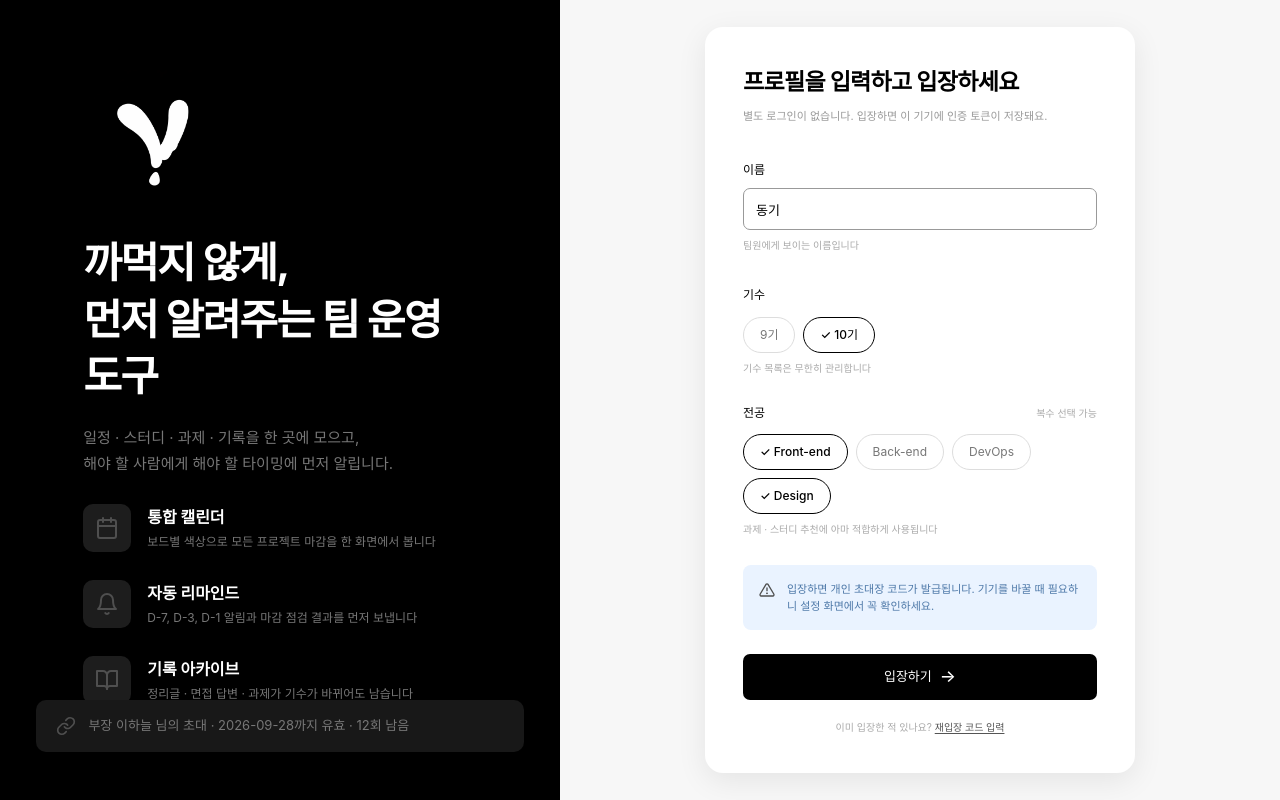
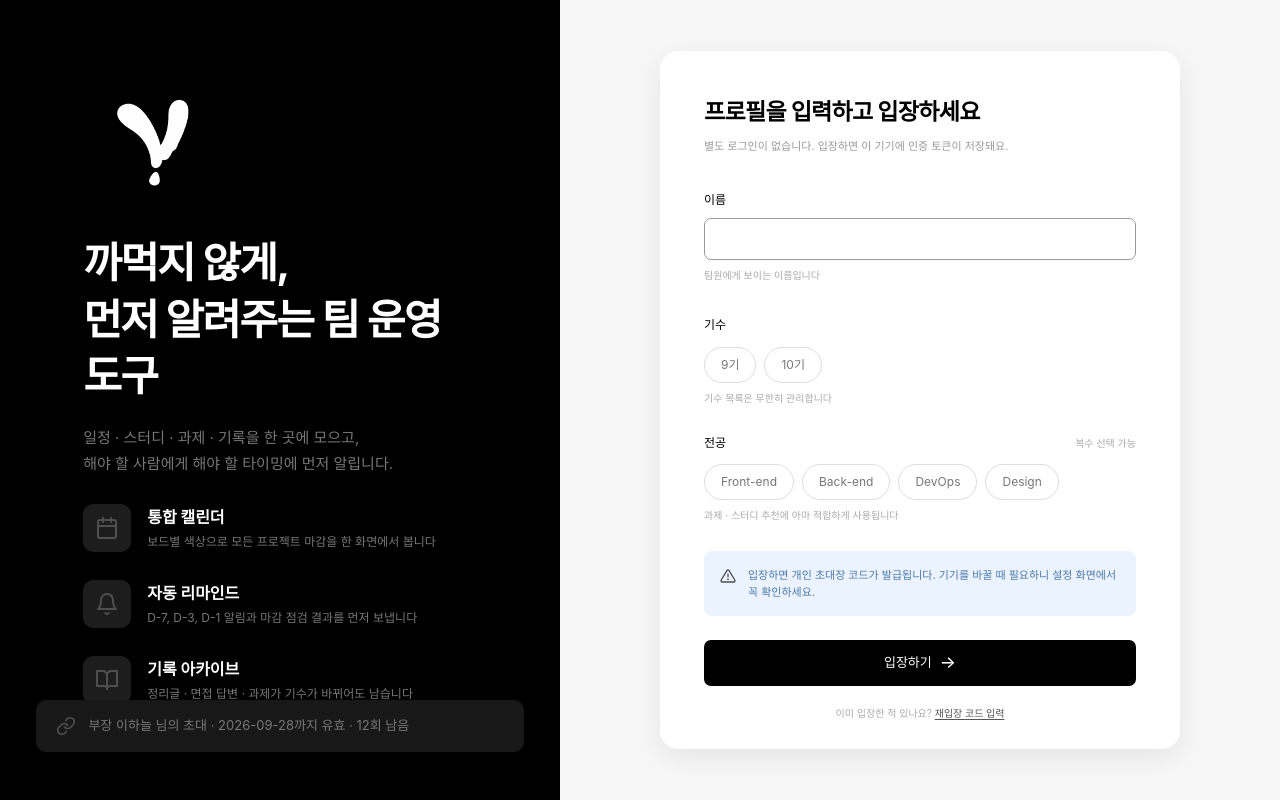
Before and after one commit to VOID-GSM/PV-Web, a React (Vite) app: page / in a window 1280 px wide. Built offline with nearby package versions, Linux system fonts and the light colour scheme.

Commit message:
refactor: InvitePage 코드 리뷰 피드백 반영 및 assets 구조화

```diff
--- /dev/null
+++ b/src/components/invite/SelectionChip.tsx
@@ -0,0 +1,28 @@
+import React from "react";
+
+interface SelectionChipProps {
+  label: string;
+  selected: boolean;
+  onClick: () => void;
+}
+
+export const SelectionChip: React.FC<SelectionChipProps> = ({
+  label,
+  selected,
+  onClick,
+}) => {
+  return (
+    <button
+      type="button"
+      onClick={onClick}
+      className={`rounded-full border px-4 py-2 text-[12px] transition ${
+        selected
+          ? "border-black bg-white font-medium"
+          : "border-[#ddd] text-[#777]"
+      }`}
+    >
+      {selected && "✓ "}
+      {label}
+    </button>
+  );
+};
--- /dev/null
+++ b/src/constants/invite.ts
@@ -0,0 +1,26 @@
+export const GENERATION_OPTIONS = ["9기", "10기"];
+
+export const DEPARTMENT_OPTIONS = [
+  "Front-end",
+  "Back-end",
+  "DevOps",
+  "Design",
+];
+
+export const FEATURE_LIST = [
+  {
+    icon: "/images/name-calendar.svg",
+    title: "통합 캘린더",
+    description: "보드별 색상으로 모든 프로젝트 마감을 한 화면에서 봅니다",
+  },
+  {
+    icon: "/images/name-bell.svg",
+    title: "자동 리마인드",
+    description: "D-7, D-3, D-1 알림과 마감 점검 결과를 먼저 보냅니다",
+  },
+  {
+    icon: "/images/name-book.svg",
+    title: "기록 아카이브",
+    description: "정리글 · 면접 답변 · 과제가 기수가 바뀌어도 남습니다",
+  },
+];
--- /dev/null
+++ b/src/mocks/invite.ts
@@ -0,0 +1,6 @@
+export const MOCK_INVITE_INFO = {
+  inviterRole: "부장",
+  inviterName: "이하늘",
+  expiresAt: "2026-09-28",
+  remainingCount: 12,
+};
--- a/src/pages/InvitePage.tsx
+++ b/src/pages/InvitePage.tsx
@@ -1,12 +1,17 @@
 import { useState } from "react";
+import {
+  GENERATION_OPTIONS,
+  DEPARTMENT_OPTIONS,
+  FEATURE_LIST,
+} from "../constants/invite";
+import { MOCK_INVITE_INFO } from "../mocks/invite";
+import { SelectionChip } from "../components/invite/SelectionChip";
 
 function InvitePage() {
-  const [name, setName] = useState("동기");
-  const [generation, setGeneration] = useState("10기");
-  const [departments, setDepartments] = useState<string[]>([
-    "Front-end",
-    "Design",
-  ]);
+  // 1. 초기값 비워두기 피드백 반영
+  const [name, setName] = useState("");
+  const [generation, setGeneration] = useState("");
+  const [departments, setDepartments] = useState<string[]>([]);
 
   const [errors, setErrors] = useState({
     name: false,
@@ -16,11 +21,7 @@ function InvitePage() {
 
   const toggleGeneration = (item: string) => {
     setGeneration((prev) => (prev === item ? "" : item));
-
-    setErrors((prev) => ({
-      ...prev,
-      generation: false,
-    }));
+    setErrors((prev) => ({ ...prev, generation: false }));
   };
 
   const toggleDepartment = (department: string) => {
@@ -29,11 +30,7 @@ function InvitePage() {
         ? prev.filter((item) => item !== department)
         : [...prev, department],
     );
-
-    setErrors((prev) => ({
-      ...prev,
-      departments: false,
-    }));
+    setErrors((prev) => ({ ...prev, departments: false }));
   };
 
   const handleSubmit = () => {
@@ -51,14 +48,14 @@ function InvitePage() {
       return;
     }
 
-    // 백엔드 API 연동 전이므로 현재는 아무 동작도 하지 않음
+    // TODO: 백엔드 API 연동
   };
 
   return (
     <div className="min-h-screen w-full bg-[#f7f7f7] overflow-hidden">
       <div className="flex min-h-screen w-full">
         {/* =========================
-            LEFT
+            LEFT SECTION
         ========================= */}
         <section className="relative flex min-h-screen w-[41%] min-w-[560px] flex-col bg-black px-[6.5%] py-[5.5%] text-white">
           {/* Logo */}
@@ -77,7 +74,6 @@ function InvitePage() {
               <br />
               먼저 알려주는 팀 운영 도구
             </h1>
-
             <p className="mt-5 text-[15px] leading-[1.7] text-[#777]">
               일정 · 스터디 · 과제 · 기록을 한 곳에 모으고,
               <br />
@@ -85,92 +81,57 @@ function InvitePage() {
             </p>
           </div>
 
-          {/* Features */}
+          {/* Features list (map 사용) */}
           <div className="mt-[7%] space-y-7">
-            <div className="flex items-center gap-4">
+            {FEATURE_LIST.map((feature, idx) => (
+              <div key={idx} className="flex items-center gap-4">
                 <div className="flex h-12 w-12 items-center justify-center rounded-[10px] bg-[#1d1d1d]">
-                <img
-                  src="/images/name-calendar.svg"
-                  alt=""
-                  className="h-6 w-6"
-                />
+                  <img src={feature.icon} alt="" className="h-6 w-6" />
                 </div>
-
                 <div>
-                <p className="text-[16px] font-bold">통합 캘린더</p>
+                  <p className="text-[16px] font-bold">{feature.title}</p>
                   <p className="mt-1 text-[12px] text-[#777]">
-                  보드별 색상으로 모든 프로젝트 마감을 한 화면에서 봅니다
+                    {feature.description}
                   </p>
                 </div>
               </div>
-
-            <div className="flex items-center gap-4">
-              <div className="flex h-12 w-12 items-center justify-center rounded-[10px] bg-[#1d1d1d]">
-                <img src="/images/name-bell.svg" alt="" className="h-6 w-6" />
-              </div>
-
-              <div>
-                <p className="text-[16px] font-bold">자동 리마인드</p>
-                <p className="mt-1 text-[12px] text-[#777]">
-                  D-7, D-3, D-1 알림과 마감 점검 결과를 먼저 보냅니다
-                </p>
-              </div>
-            </div>
-
-            <div className="flex items-center gap-4">
-              <div className="flex h-12 w-12 items-center justify-center rounded-[10px] bg-[#1d1d1d]">
-                <img src="/images/name-book.svg" alt="" className="h-6 w-6" />
-              </div>
-
-              <div>
-                <p className="text-[16px] font-bold">기록 아카이브</p>
-                <p className="mt-1 text-[12px] text-[#777]">
-                  정리글 · 면접 답변 · 과제가 기수가 바뀌어도 남습니다
-                </p>
-              </div>
-            </div>
+            ))}
           </div>
 
           {/* Invite info */}
           <div className="absolute bottom-[6%] left-[6.5%] right-[6.5%] rounded-[10px] bg-[#181818] px-5 py-4">
             <div className="flex items-center gap-3 text-[13px] text-[#777]">
               <img src="/images/name-link.svg" alt="" className="h-5 w-5" />
-
               <span>
-                부장 이하늘 님의 초대 · 2026-09-28까지 유효 · 12회 남음
+                {MOCK_INVITE_INFO.inviterRole} {MOCK_INVITE_INFO.inviterName}{" "}
+                님의 초대 · {MOCK_INVITE_INFO.expiresAt}까지 유효 ·{" "}
+                {MOCK_INVITE_INFO.remainingCount}회 남음
               </span>
             </div>
           </div>
         </section>
 
         {/* =========================
-            RIGHT
+            RIGHT SECTION
         ========================= */}
         <section className="relative flex min-h-screen flex-1 items-center justify-center bg-[#f7f7f7]">
-          {/* Profile card */}
-          <div className="w-[min(430px,75%)] rounded-[18px] bg-white p-[38px] shadow-[0_8px_30px_rgba(0,0,0,0.08)]">
+          <div className="h-[698px] w-[520px] rounded-[18px] bg-white p-[44px] shadow-[0_8px_30px_rgba(0,0,0,0.08)]">
             <h2 className="text-[23px] font-bold tracking-[-0.03em]">
               프로필을 입력하고 입장하세요
             </h2>
-
             <p className="mt-2 text-[11px] text-[#999]">
               별도 로그인이 없습니다. 입장하면 이 기기에 인증 토큰이 저장돼요.
             </p>
 
-            {/* 이름 */}
+            {/* 이름 입력 */}
             <div className="mt-8">
               <label className="text-[12px] font-medium">이름</label>
-
               <input
                 value={name}
                 onChange={(e) => {
                   setName(e.target.value);
-
                   if (e.target.value.trim() !== "") {
-                    setErrors((prev) => ({
-                      ...prev,
-                      name: false,
-                    }));
+                    setErrors((prev) => ({ ...prev, name: false }));
                   }
                 }}
                 className={`mt-2 h-[42px] w-full rounded-[7px] border px-3 text-[13px] outline-none ${
@@ -179,7 +140,6 @@ function InvitePage() {
                     : "border-[#999] focus:border-black"
                 }`}
               />
-
               {errors.name ? (
                 <p className="mt-2 text-[10px] text-red-500">
                   이름을 입력해주세요.
@@ -191,28 +151,19 @@ function InvitePage() {
               )}
             </div>
 
-            {/* 기수 */}
+            {/* 기수 선택 */}
             <div className="mt-7">
               <label className="text-[12px] font-medium">기수</label>
-
               <div className="mt-3 flex gap-2">
-                {["9기", "10기"].map((item) => (
-                  <button
+                {GENERATION_OPTIONS.map((item) => (
+                  <SelectionChip
                     key={item}
-                    type="button"
+                    label={item}
+                    selected={generation === item}
                     onClick={() => toggleGeneration(item)}
-                    className={`rounded-full border px-4 py-2 text-[12px] transition ${
-                      generation === item
-                        ? "border-black bg-white font-medium"
-                        : "border-[#ddd] text-[#777]"
-                    }`}
-                  >
-                    {generation === item && "✓ "}
-                    {item}
-                  </button>
+                  />
                 ))}
               </div>
-
               {errors.generation ? (
                 <p className="mt-2 text-[10px] text-red-500">
                   기수를 선택해주세요.
@@ -224,38 +175,22 @@ function InvitePage() {
               )}
             </div>
 
-            {/* 전공 */}
+            {/* 전공 선택 */}
             <div className="mt-7">
               <div className="flex items-center justify-between">
                 <label className="text-[12px] font-medium">전공</label>
-
                 <span className="text-[10px] text-[#aaa]">복수 선택 가능</span>
               </div>
-
               <div className="mt-3 flex flex-wrap gap-2">
-                {["Front-end", "Back-end", "DevOps", "Design"].map(
-                  (department) => {
-                    const selected = departments.includes(department);
-
-                    return (
-                      <button
+                {DEPARTMENT_OPTIONS.map((department) => (
+                  <SelectionChip
                     key={department}
-                        type="button"
+                    label={department}
+                    selected={departments.includes(department)}
                     onClick={() => toggleDepartment(department)}
-                        className={`rounded-full border px-4 py-2 text-[12px] transition ${
-                          selected
-                            ? "border-black bg-white font-medium"
-                            : "border-[#ddd] text-[#777]"
-                        }`}
-                      >
-                        {selected && "✓ "}
-                        {department}
-                      </button>
-                    );
-                  },
-                )}
+                  />
+                ))}
               </div>
-
               {errors.departments ? (
                 <p className="mt-2 text-[10px] text-red-500">
                   전공을 하나 이상 선택해주세요.
@@ -267,21 +202,20 @@ function InvitePage() {
               )}
             </div>
 
-            {/* Notice */}
+            {/* 안내 문구 */}
             <div className="mt-7 flex gap-3 rounded-[8px] bg-[#eaf3ff] px-4 py-4 text-[11px] leading-[1.5] text-[#4d78a8]">
               <img
                 src="/images/name-alert.svg"
                 alt=""
                 className="mt-[1px] h-4 w-4"
               />
-
               <p>
                 입장하면 개인 초대장 코드가 발급됩니다. 기기를 바꿀 때 필요하니
                 설정 화면에서 꼭 확인하세요.
               </p>
             </div>
 
-            {/* Enter */}
+            {/* 제출 버튼 */}
             <button
               type="button"
               onClick={handleSubmit}
@@ -291,10 +225,9 @@ function InvitePage() {
               <span className="text-[17px]">→</span>
             </button>
 
-            {/* Re-enter */}
+            {/* 재입장 링크 */}
             <div className="mt-5 text-center text-[10px] text-[#aaa]">
               <span>이미 입장한 적 있나요? </span>
-
               <button
                 type="button"
                 onClick={() => {}}
```
Lines whose indentation alone changed are shown as unchanged.
